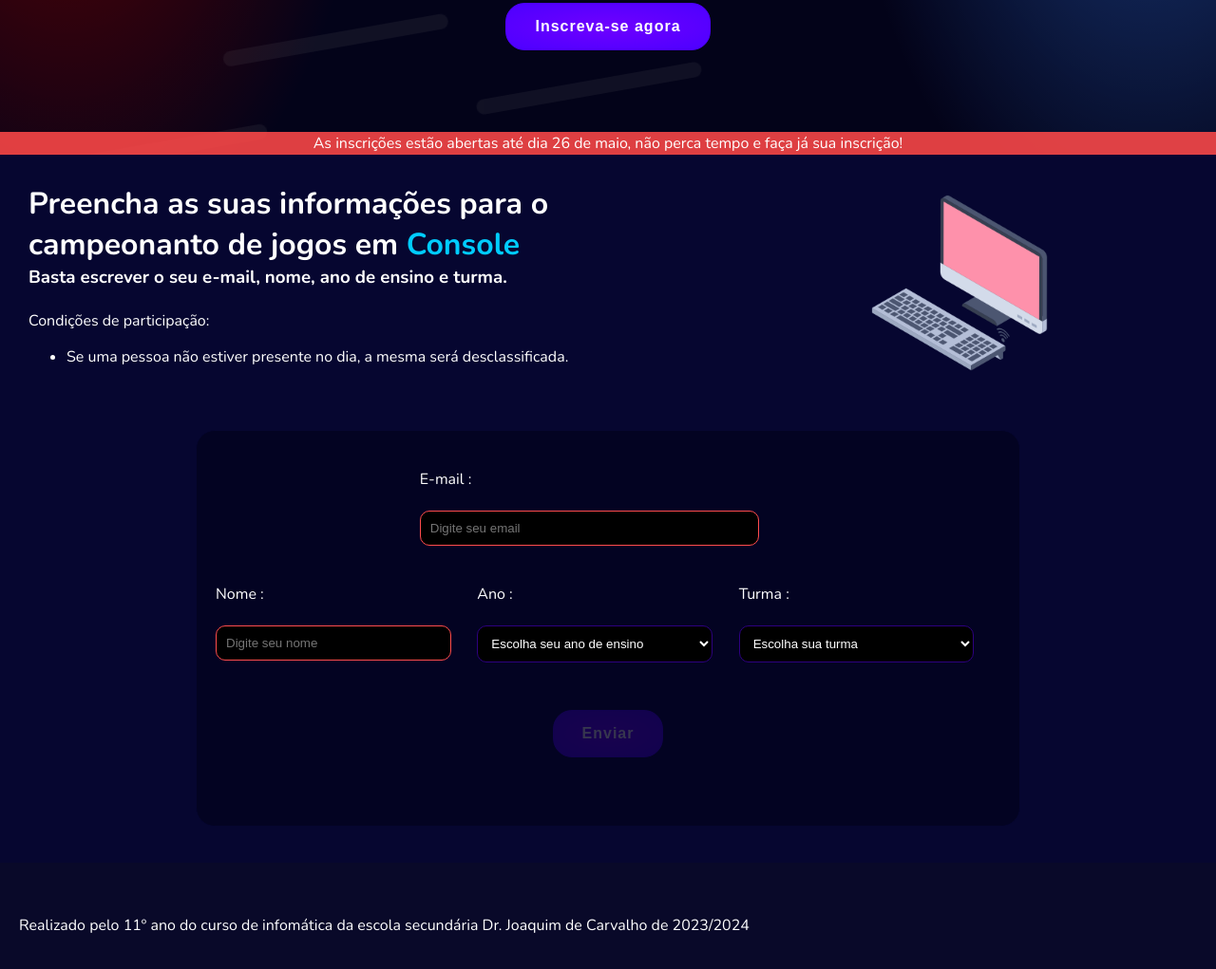
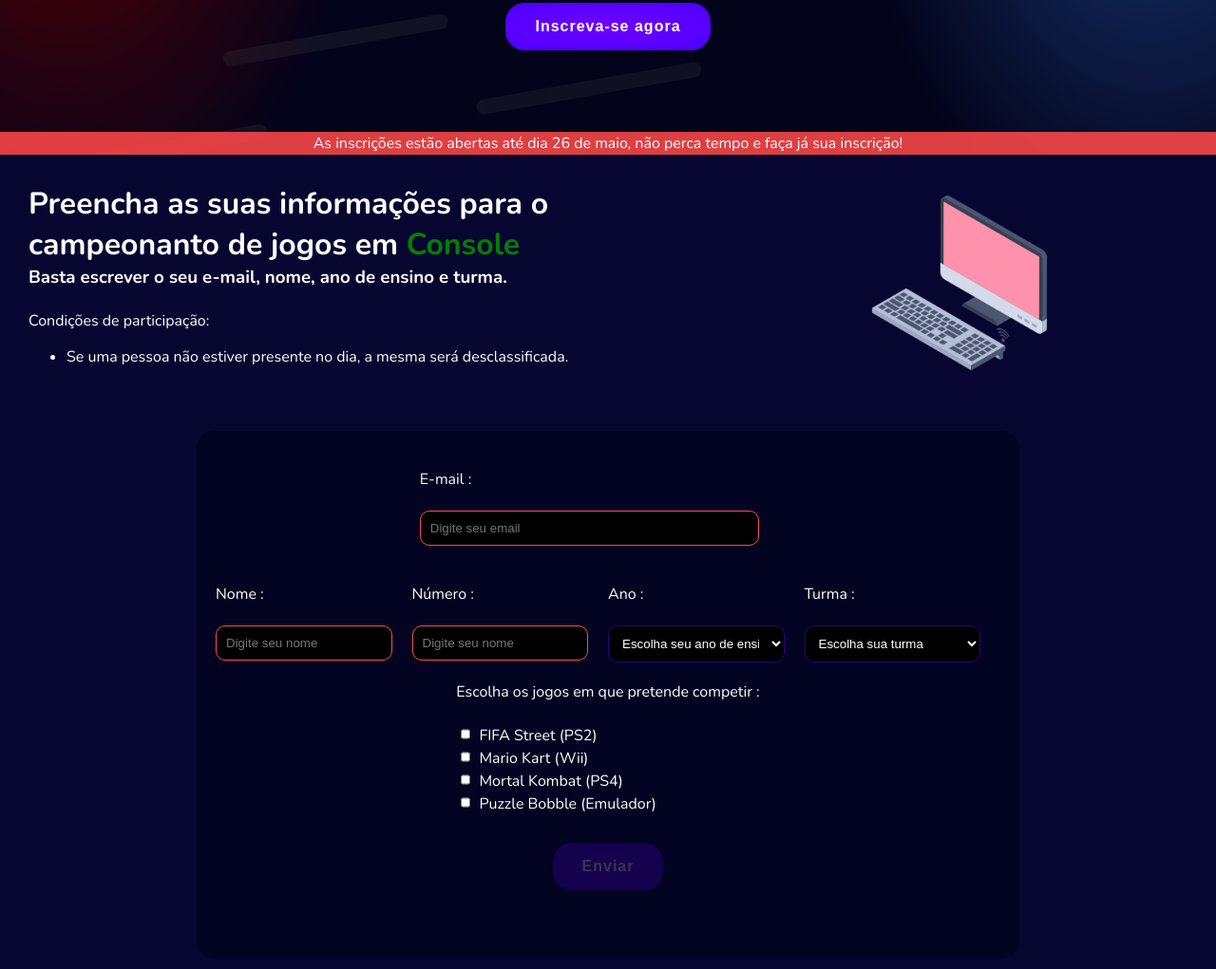
Before and after one commit to MiguelIlekSantos/site-LAN-party-console, a plain HTML site: page index.html in a window 1280 px wide. Shown: the part 637-1658 px from the top of the page at 95% size. Drawn offline with nearby package versions, Linux system fonts and the light colour scheme.

Commit message:
Final change

```diff
--- a/assets/style.css
+++ b/assets/style.css
@@ -269,7 +269,7 @@ main h3,main h1{
     padding: 0px;
 }
 main h1 span{
-    color: rgb(0, 204, 255);
+    color: green;
 }
 form{
     width: 70%;
@@ -469,7 +469,4 @@ footer{
     footer{
         height: 200px;
     }
-    .email div{
-        width: 100%;
-    }
 }
--- a/index.html
+++ b/index.html
@@ -67,10 +67,13 @@
                             <input type="text" id="nome1" required name="Nome1" placeholder="Digite seu nome">
                         </div>
                         <div>
+                            <p for="Numero">Número :</p><br>
+                            <input type="number" id="Numero" required name="Numero" placeholder="Digite seu nome">
+                        </div>
+                        <div>
                             <p for="ano">Ano :</p><br>
                             <select name="ano">
                                 <option value="opção0" selected disabled>Escolha seu ano de ensino</option>
-                                <option value="6ª">6</option>
                                 <option value="7ª">7</option>
                                 <option value="8ª">8</option>
                                 <option value="9ª">9</option>
@@ -88,11 +91,29 @@
                                 <option value="C">C</option>
                                 <option value="D">D</option>
                                 <option value="E">E</option>
+                                <option value="E1">E1</option>
                                 <option value="F">F</option>
                                 <option value="G">G</option>
                                 <option value="H">H</option>
+                                <option value="I">I</option>
                             </select>
                         </div>
+                    </div>
+                    <div>
+                        <label for="games">Escolha os jogos em que pretende competir :</label>
+                        <br>
+                        <br>
+                        <input type="checkbox" name="op1" value="FIFA Street (PS2)" id="op1">
+                        <label for="op1">FIFA Street (PS2)</label>
+                        <br>
+                        <input type="checkbox" name="op2" value="Mario Kart (Wii)" id="op2">
+                        <label for="op1">Mario Kart (Wii)</label>
+                        <br>
+                        <input type="checkbox" name="op3" value="Mortal Kombat (PS4)" id="op3">
+                        <label for="op1">Mortal Kombat (PS4)</label>
+                        <br>
+                        <input type="checkbox" name="op4" value="Puzzle Bobble (Emulador)" id="op3">
+                        <label for="op1">Puzzle Bobble (Emulador)</label>
                     </div>
                     <button id="submit-btn" class="submit-btn" type="submit">Enviar</button>
                     <br>
```
